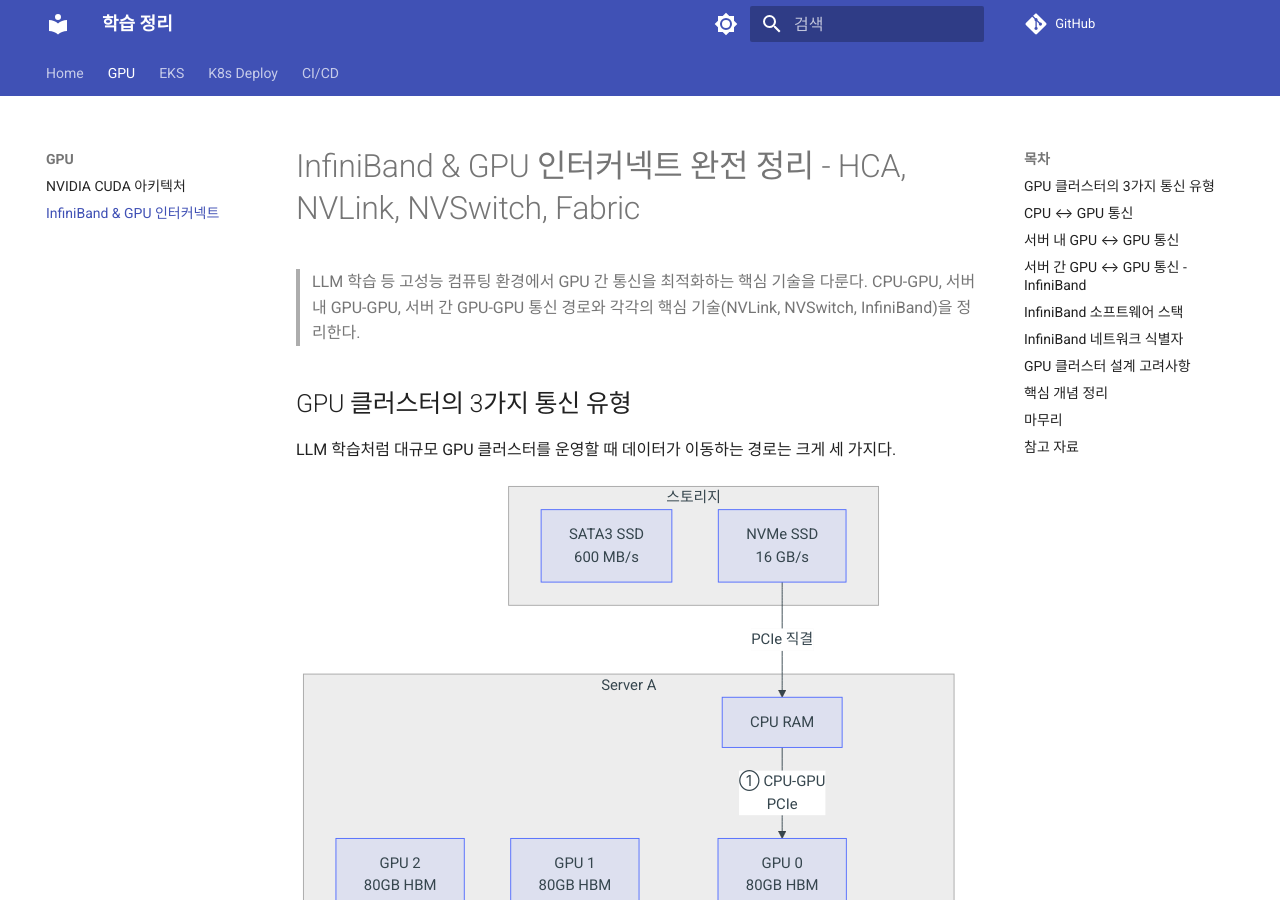
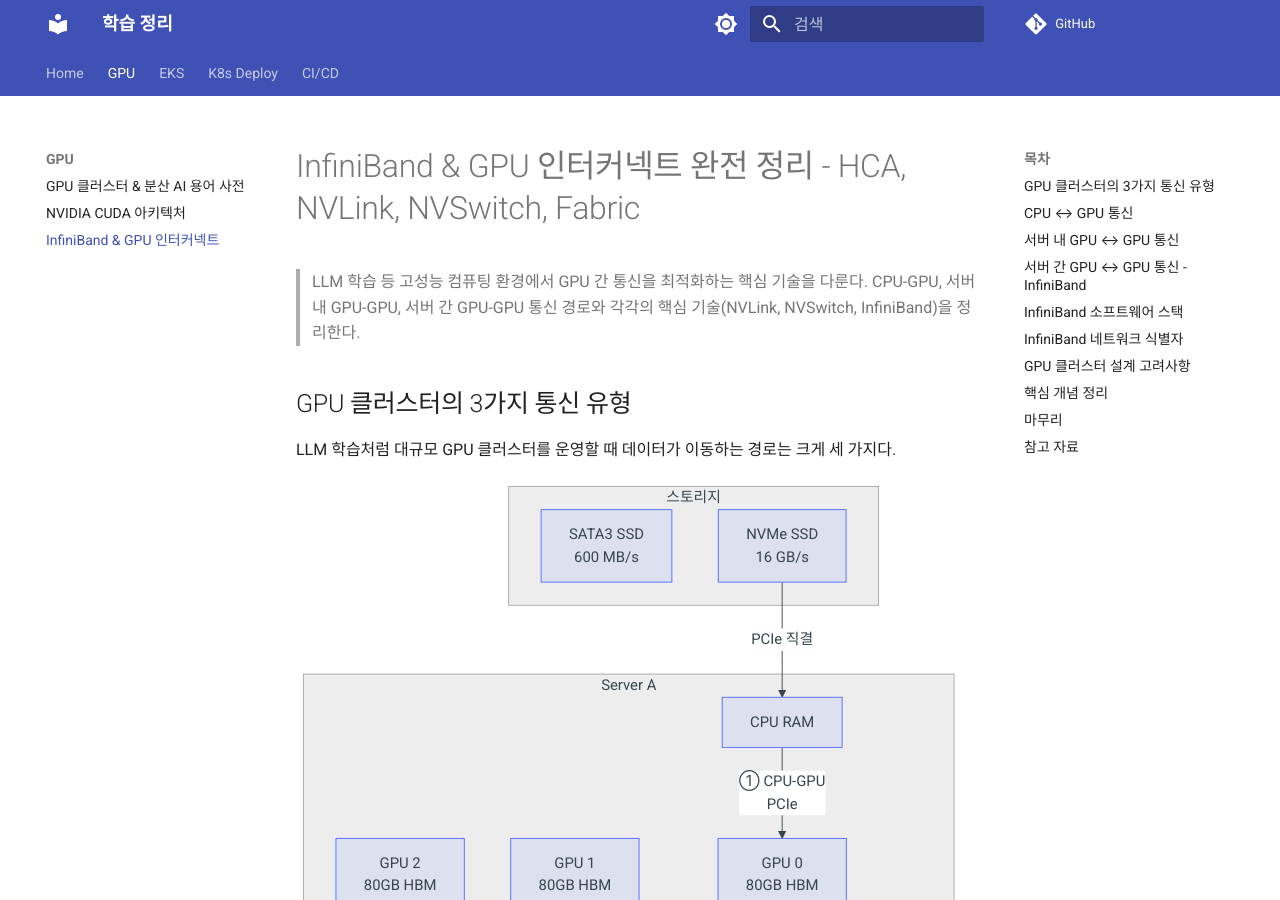
Before and after one commit to juwon8891/juwon8891.github.io, an MkDocs documentation site: the page built from docs/gpu/infiniband-nvlink-nvswitch.md, in a window 1280 px wide and 900 px high. Built offline with MkDocs 1.6.1 and Material for MkDocs 9.7.7, drawn with Linux system fonts in a browser that asks for light colours; comment, search, counter and statistics services are not loaded.

Commit message:
docs: Add GPU glossary to navigation

```diff
--- a/mkdocs.yml
+++ b/mkdocs.yml
@@ -78,6 +78,7 @@ extra_css:
 nav:
   - Home: index.md
   - GPU:
+    - GPU 클러스터 & 분산 AI 용어 사전: gpu/gpu-cluster-glossary.md
     - NVIDIA CUDA 아키텍처: gpu/nvidia-cuda-architecture.md
     - InfiniBand & GPU 인터커넥트: gpu/infiniband-nvlink-nvswitch.md
   - EKS:
```
